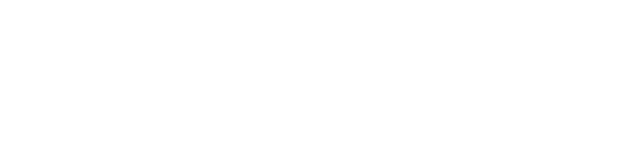
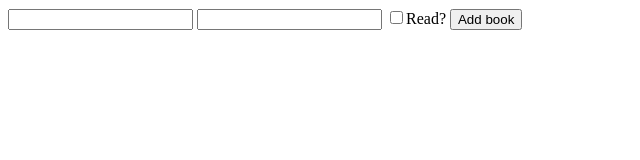
Before and after one commit to niconap/library, a plain HTML site: page index.html in a window 1280 px wide. Shown: the whole page, without its empty margins (0-640 px from the left). Drawn offline with Linux system fonts and the light colour scheme.

Commit message:
Make simple UI to insert data

```diff
--- a/index.html
+++ b/index.html
@@ -9,6 +9,10 @@
     </head>
 
     <body>
+        <input type="text" div="title">
+        <input type="text" div="author">
+        <input type="checkbox" div="read">Read?</input>
+        <button div="add">Add book</button>
         <div id="lib"></div>
         <script src="scripts.js"></script>
     </body>
```
